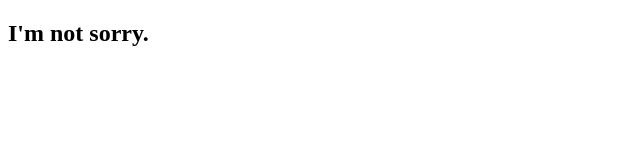
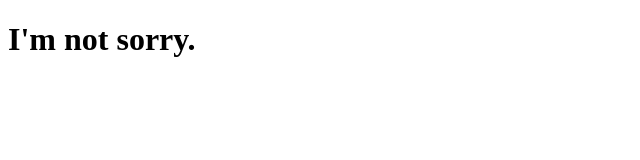
Before and after one commit to peaceknight05/alastair, a plain HTML site: page index.html in a window 1280 px wide. Shown: the whole page, without its empty margins (0-640 px from the left). Drawn offline with Linux system fonts and the light colour scheme.

Commit message:
Update index.html

```diff
--- a/index.html
+++ b/index.html
@@ -8,6 +8,6 @@
     <meta name="author" content="peaceknight05">
   </head>
   <body>
-    <h2>I'm not sorry.</h2>
+    <b><h1>I'm not sorry.</h1></b>
   </body>
 </html>
```
